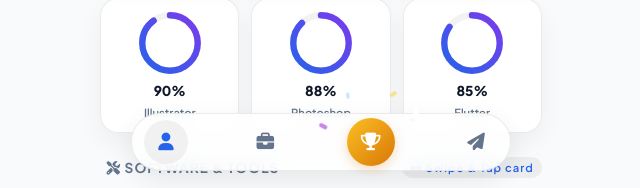
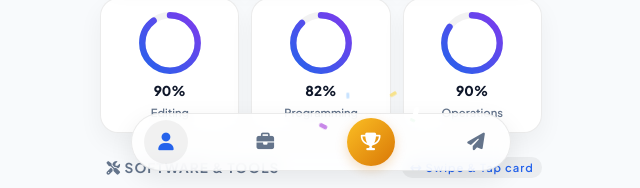
Before and after one commit to azlanaiditt/portfolio, a plain HTML site: page index.html in a window 1280 px wide. Shown: the part 609-797 px from the top of the page, 319-959 px from the left. Drawn offline with Linux system fonts and the light colour scheme.

Commit message:
Add files via upload

```diff
--- a/index.html
+++ b/index.html
@@ -1330,23 +1330,23 @@
                         <circle class="circle-bar" cx="30" cy="30" r="26" data-percent="90"></circle>
                     </svg>
                     <div class="circle-text">90%</div>
-                    <div class="circle-label">Illustrator</div>
+                    <div class="circle-label">Editing</div>
                 </div>
                 <div class="circle-graph-item">
                     <svg class="circle-svg" viewBox="0 0 60 60">
                         <circle class="circle-bg" cx="30" cy="30" r="26"></circle>
                         <circle class="circle-bar" cx="30" cy="30" r="26" data-percent="88"></circle>
                     </svg>
-                    <div class="circle-text">88%</div>
-                    <div class="circle-label">Photoshop</div>
+                    <div class="circle-text">82%</div>
+                    <div class="circle-label">Programming</div>
                 </div>
                 <div class="circle-graph-item">
                     <svg class="circle-svg" viewBox="0 0 60 60">
                         <circle class="circle-bg" cx="30" cy="30" r="26"></circle>
                         <circle class="circle-bar" cx="30" cy="30" r="26" data-percent="85"></circle>
                     </svg>
-                    <div class="circle-text">85%</div>
-                    <div class="circle-label">Flutter</div>
+                    <div class="circle-text">90%</div>
+                    <div class="circle-label">Operations</div>
                 </div>
             </div>
 
```
